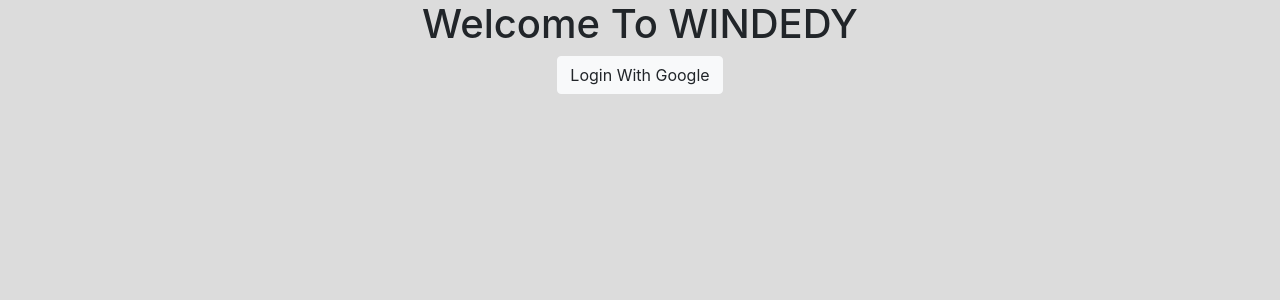
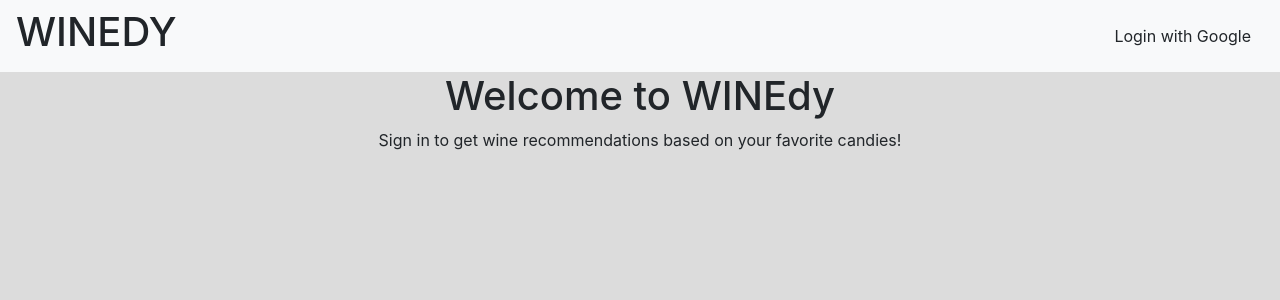
Before and after one commit to maggieisgreene/WINEdy, a React (Create React App) app: page /auth in a window 1280 px wide. Shown: the top 300 px of the page. Built offline with nearby package versions, Linux system fonts and the light colour scheme; no server answers.

Commit message:
Navbar setup complete

```diff
--- a/package.json
+++ b/package.json
@@ -10,6 +10,7 @@
     "bootstrap": "^4.4.1",
     "firebase": "^7.7.0",
     "node-sass": "^4.13.1",
+    "prop-types": "^15.7.2",
     "react": "^16.12.0",
     "react-dom": "^16.12.0",
     "react-router-dom": "^5.1.2",
--- a/src/App/App.js
+++ b/src/App/App.js
@@ -10,8 +10,10 @@
 
 import firebaseConnection from '../helpers/data/connection';
 
+import MyNavbar from '../components/shared/MyNavbar/MyNavbar';
 import Auth from '../components/pages/Auth/Auth';
 import Dashboard from '../components/pages/Dashboard/Dashboard';
+import Selections from '../components/pages/Selections/Selections';
 
 import './App.scss';
 
@@ -52,10 +54,11 @@
     return (
       <div className="App">
         <Router>
+          { (authed) && <MyNavbar authed={authed} /> }
           <Switch>
             <PublicRoute path="/auth" exact component={Auth} authed={authed} />
             <PrivateRoute path="/" exact component={Dashboard} authed={authed} />
-            <PrivateRoute path="/selections" exact component={Dashboard} authed={authed} />
+            <PrivateRoute path="/selections" exact component={Selections} authed={authed} />
           </Switch>
         </Router>
       </div>
--- a/src/components/pages/Auth/Auth.js
+++ b/src/components/pages/Auth/Auth.js
@@ -14,8 +14,22 @@
   render() {
     return (
       <div className="Auth">
-        <h1>Welcome To WINDEDY</h1>
-        <button className="btn btn-light" onClick={this.loginEvent}>Login With Google</button>
+        <nav className="navbar navbar-expand-lg navbar-light bg-light">
+          <h1>WINEDY</h1>
+          <button className="navbar-toggler" type="button" data-toggle="collapse" data-target="#navbarTogglerDemo02"
+          aria-controls="navbarTogglerDemo02" aria-expanded="false" aria-label="Toggle navigation">
+            <span className="navbar-toggler-icon"></span>
+          </button>
+
+          <div className="collapse navbar-collapse" id="navbarTogglerDemo02">
+            <ul className="navbar-nav ml-auto">
+              <button className="btn btn-light" onClick={this.loginEvent}>Login with Google</button>
+            </ul>
+          </div>
+        </nav>
+
+        <h1>Welcome to WINEdy</h1>
+        <p>Sign in to get wine recommendations based on your favorite candies!</p>
       </div>
     );
   }
--- /dev/null
+++ b/src/components/pages/Selections/Selections.js
@@ -0,0 +1,15 @@
+import React from 'react';
+
+import './Selections.scss';
+
+class Selections extends React.Component {
+  render() {
+    return (
+      <div className="Selections">
+        <h1>Selections</h1>
+      </div>
+    );
+  }
+}
+
+export default Selections;
--- /dev/null
+++ b/src/components/shared/MyNavbar/MyNavbar.js
@@ -0,0 +1,60 @@
+import React from 'react';
+import { Link } from 'react-router-dom';
+import firebase from 'firebase/app';
+import 'firebase/auth';
+import PropTypes from 'prop-types';
+
+import './MyNavbar.scss';
+
+class MyNavbar extends React.Component {
+  static propTypes = {
+    authed: PropTypes.bool,
+  }
+
+  logMeOut = (event) => {
+    event.preventDefault();
+    firebase.auth().signOut();
+  }
+
+  render() {
+    const { authed } = this.props;
+
+    const buildNavbar = () => {
+      if (authed) {
+        return (
+          <ul className="navbar-nav ml-auto">
+            <li className="nav-item">
+              <Link className="nav-link" to="/">Dashboard</Link>
+            </li>
+            <li className="nav-item">
+              <Link className="nav-link" to="/selections">Selections</Link>
+            </li>
+            <li className="nav-item">
+              <button className="nav-link btn btn-light" onClick={this.logMeOut}>Logout</button>
+            </li>
+          </ul>
+        );
+      }
+
+      return (<ul className="navbar-nav ml-auto"></ul>);
+    };
+
+    return (
+      <div className="MyNavbar">
+        <nav className="navbar navbar-expand-lg navbar-light bg-light">
+          <Link className="navbar-brand" to="/"><h1>WINEDY</h1></Link>
+          <button className="navbar-toggler" type="button" data-toggle="collapse" data-target="#navbarTogglerDemo02"
+          aria-controls="navbarTogglerDemo02" aria-expanded="false" aria-label="Toggle navigation">
+            <span className="navbar-toggler-icon"></span>
+          </button>
+
+          <div className="collapse navbar-collapse" id="navbarTogglerDemo02">
+            { buildNavbar() }
+          </div>
+        </nav>
+      </div>
+    );
+  }
+}
+
+export default MyNavbar;
```
Also changed, not shown: src/components/pages/Selections/Selections.scss (added), src/components/shared/MyNavbar/MyNavbar.scss (added).
